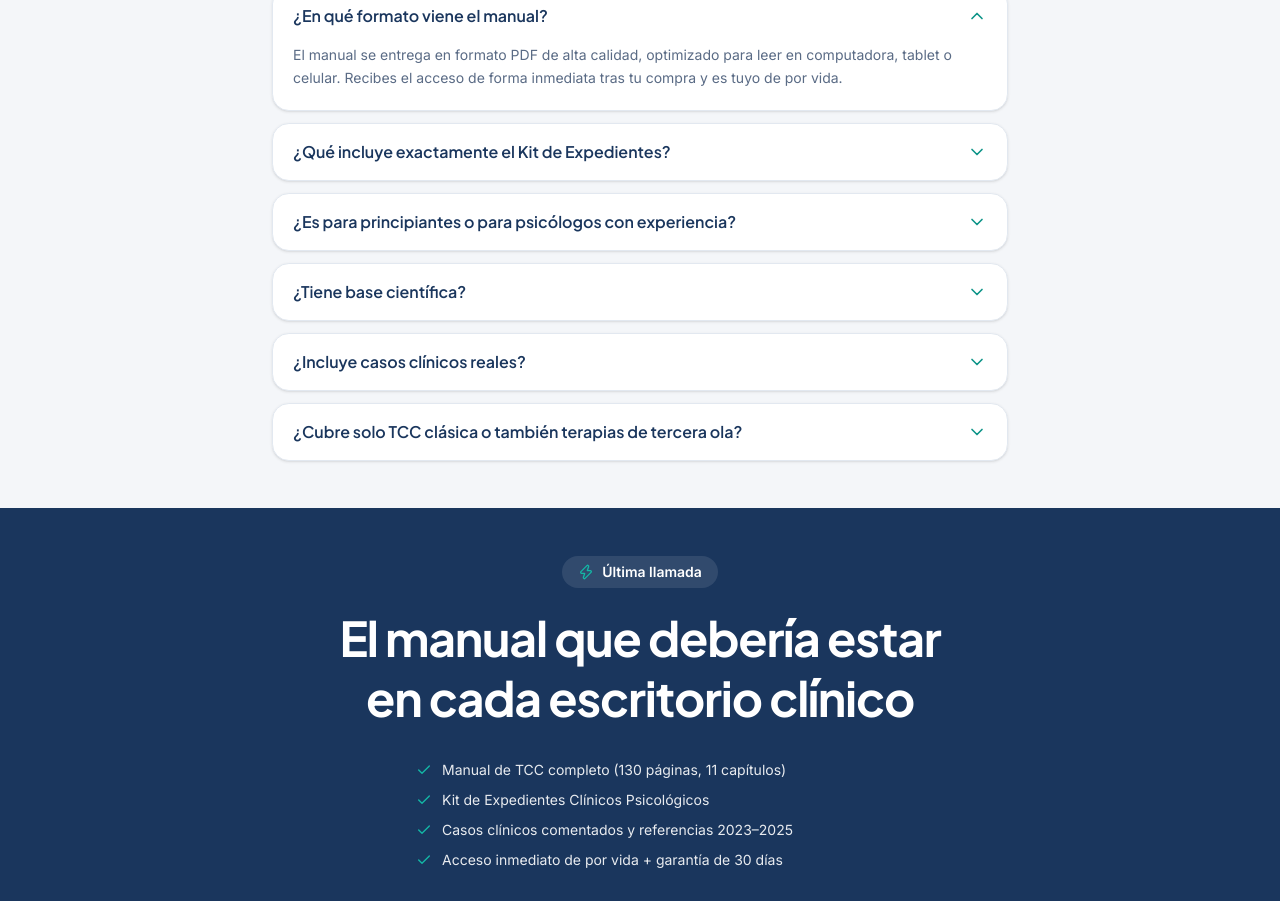
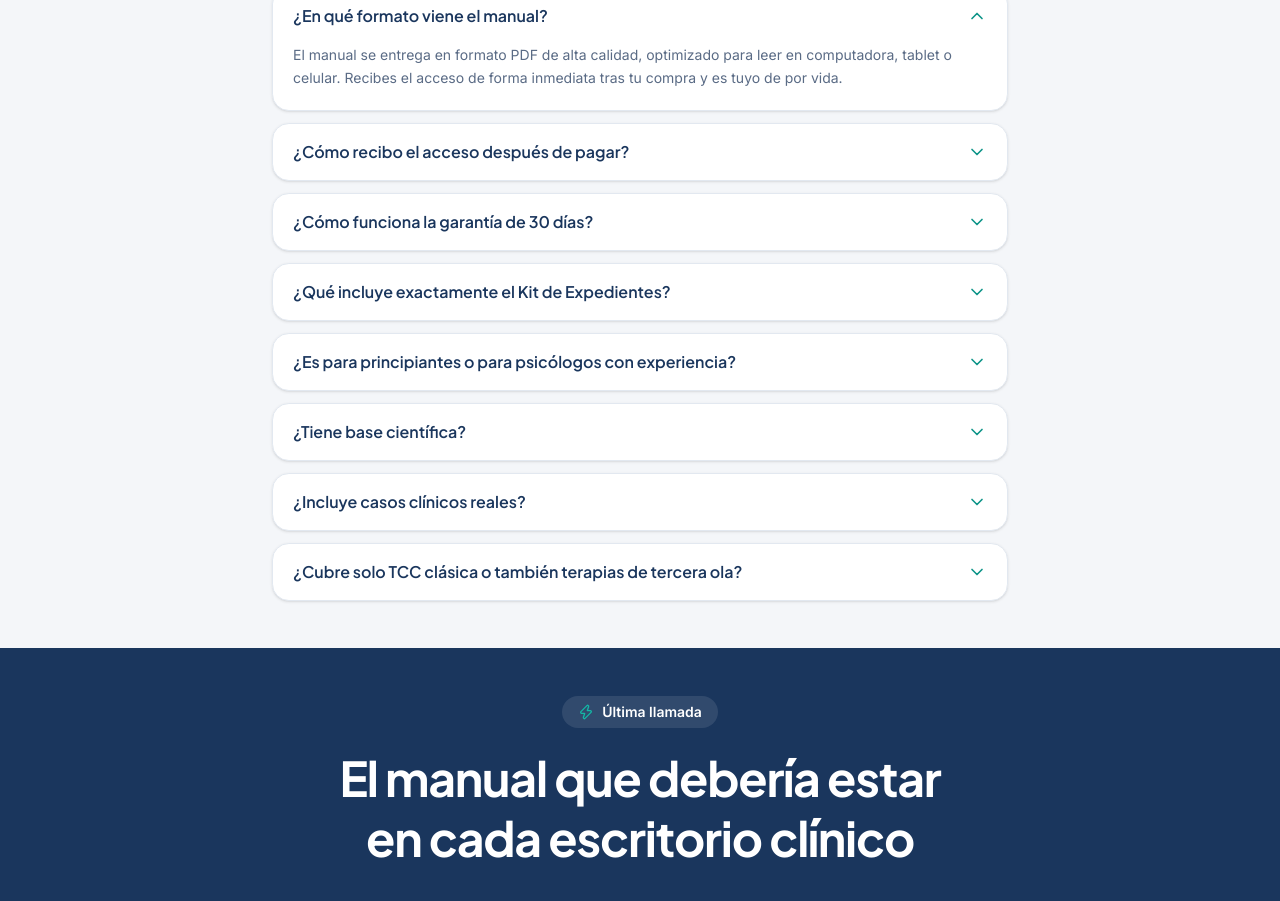
Before and after one commit to librosdigitalesonline/tcc-audit, a Next.js app: page /manual-tcc in a window 1280 px wide. Shown: the part 6611-7512 px from the top of the page. Built offline with nearby package versions, Linux system fonts and the light colour scheme.

Commit message:
Add delivery and 30-day guarantee FAQs

```diff
--- a/components/faq.tsx
+++ b/components/faq.tsx
@@ -9,6 +9,14 @@ const FAQS = [
   {
     q: '¿En qué formato viene el manual?',
     a: 'El manual se entrega en formato PDF de alta calidad, optimizado para leer en computadora, tablet o celular. Recibes el acceso de forma inmediata tras tu compra y es tuyo de por vida.',
+  },
+  {
+    q: '¿Cómo recibo el acceso después de pagar?',
+    a: 'De inmediato. Al completar el pago recibes un correo con el acceso al manual en PDF y a todas las plantillas del Kit. No hay espera ni envío físico — todo está disponible en el momento.',
+  },
+  {
+    q: '¿Cómo funciona la garantía de 30 días?',
+    a: 'Si en 30 días consideras que el manual no te sirve, escribes pidiendo el reembolso y se te devuelve el total de tu compra. Sin formularios ni preguntas. El riesgo es nuestro, no tuyo.',
   },
   {
     q: '¿Qué incluye exactamente el Kit de Expedientes?',
```
